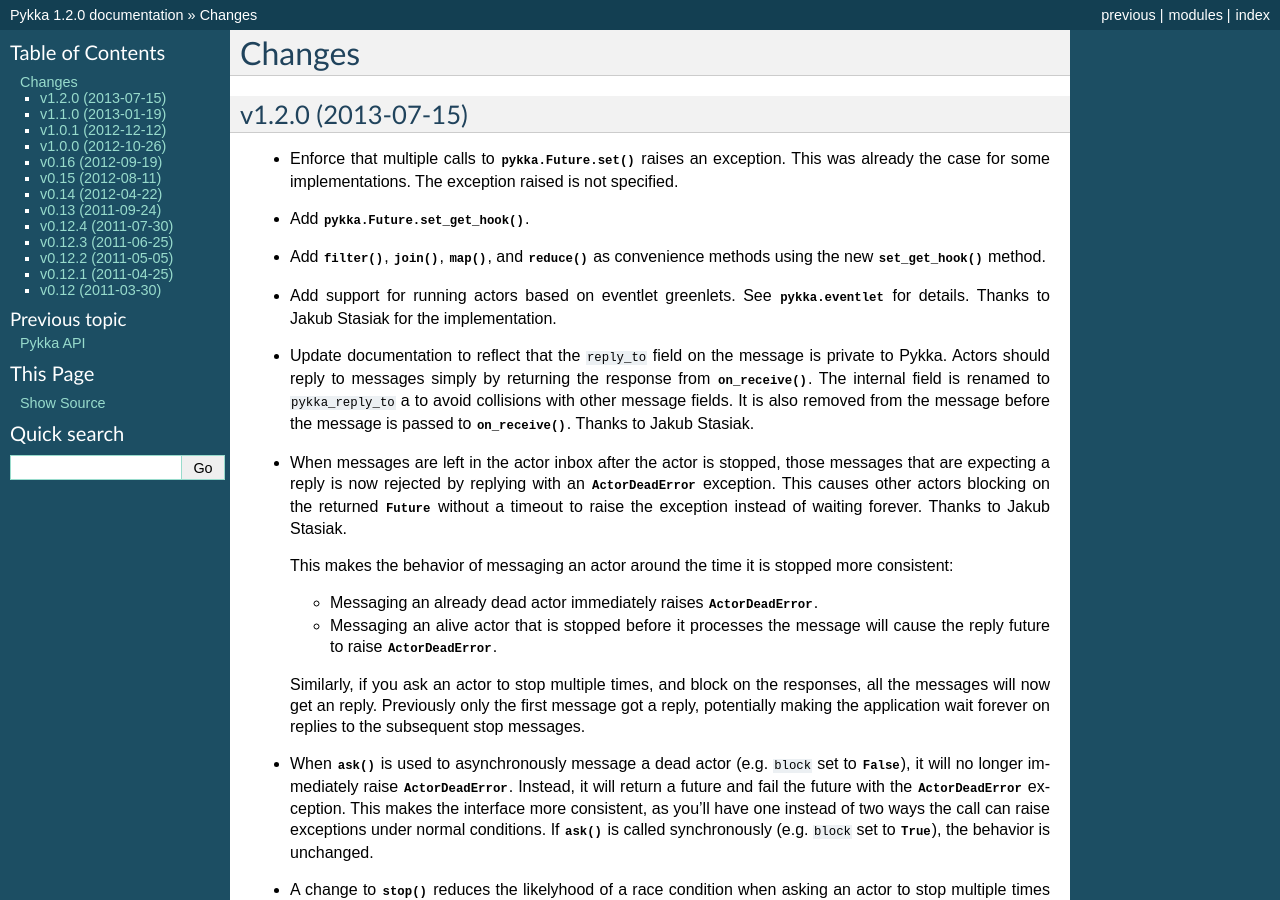
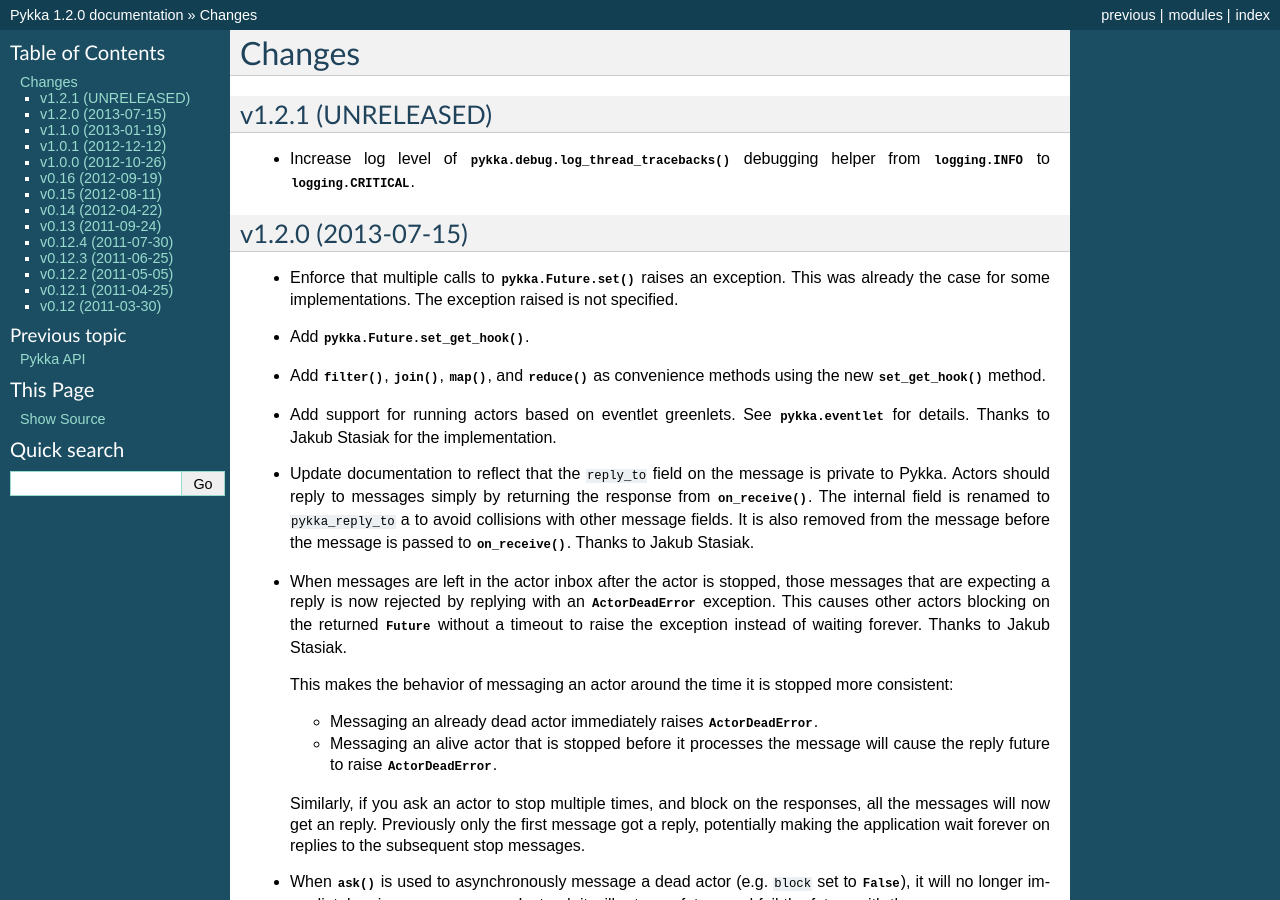
Before and after one commit to jodal/pykka, a Sphinx documentation site: the page built from docs/changes.rst, in a window 1280 px wide and 900 px high. Built offline with Sphinx 7.4.7, drawn with Linux system fonts in a browser that asks for light colours.

Commit message:
debug: Increase log level of thread traceback

```diff
--- a/docs/changes.rst
+++ b/docs/changes.rst
@@ -1,6 +1,12 @@
 =======
 Changes
 =======
+
+v1.2.1 (UNRELEASED)
+===================
+
+- Increase log level of :func:`pykka.debug.log_thread_tracebacks` debugging
+  helper from :attr:`logging.INFO` to :attr:`logging.CRITICAL`.
 
 v1.2.0 (2013-07-15)
 ===================
```
Also changed, not shown: 1 other file.
